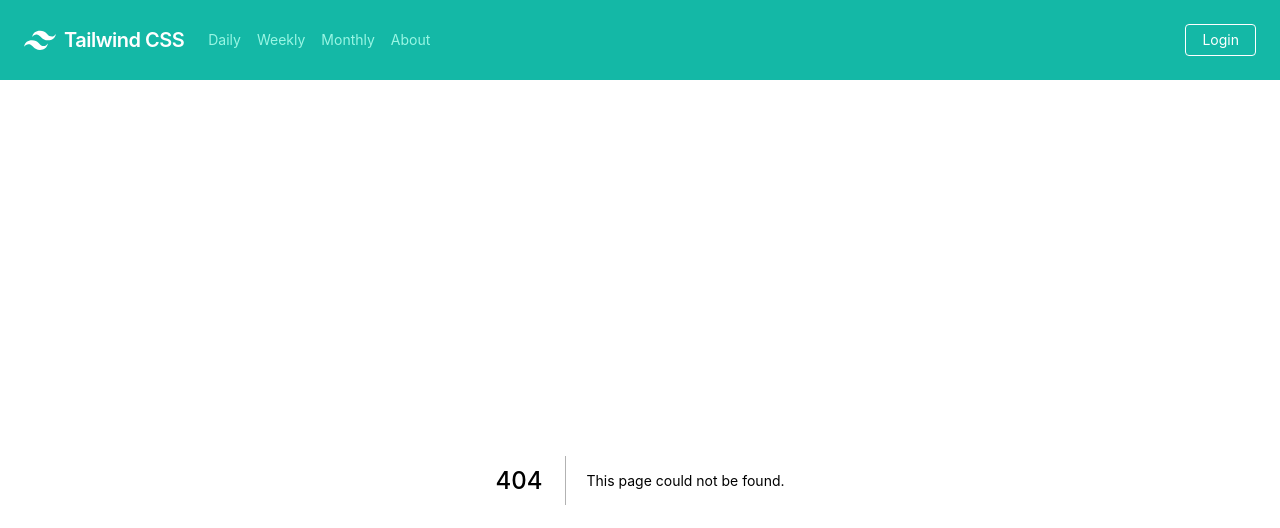
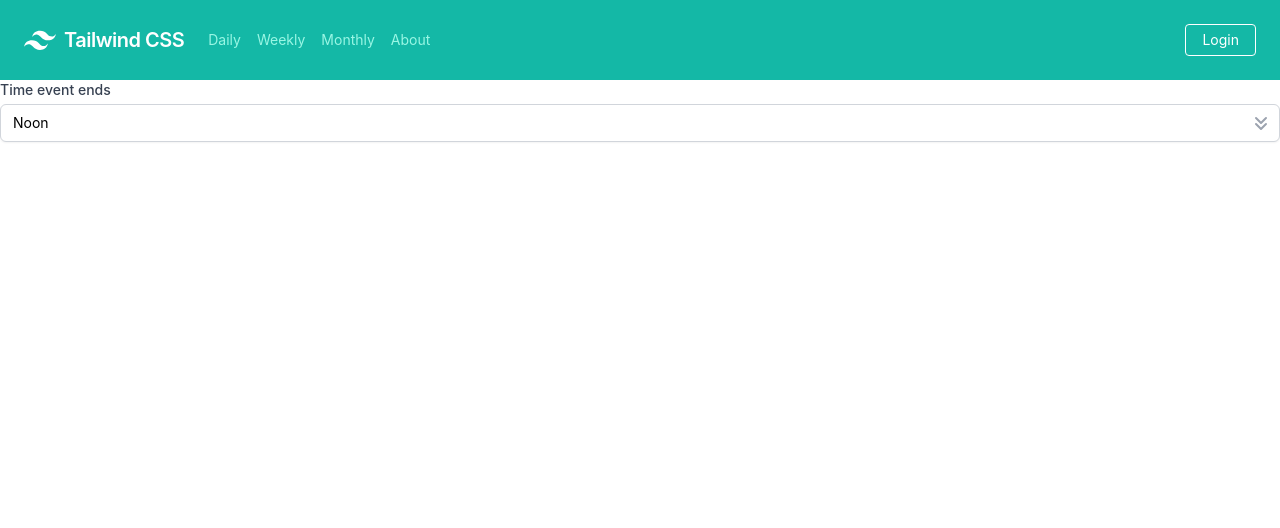
Before and after one commit to veidul/onSchedule, a Next.js app: page /components/timeDropDown in a window 1280 px wide. Before the commit this address had no page. Shown: the top 528 px of the page. Built offline with nearby package versions, Linux system fonts and the light colour scheme.

Commit message:
added slide over need to get data passed into slide over and saved to state after and submit working

```diff
--- a/package.json
+++ b/package.json
@@ -11,6 +11,7 @@
   "dependencies": {
     "@headlessui/react": "^1.6.6",
     "@heroicons/react": "^1.0.6",
+    "@tailwindcss/forms": "^0.5.2",
     "calendar": "^0.1.1",
     "date-fns": "^2.29.1",
     "heroicons": "^1.0.6",
--- /dev/null
+++ b/pages/components/addEvent.js
@@ -0,0 +1,94 @@
+import React from "react";
+import { Fragment, useState } from "react";
+import { Dialog, Transition } from "@headlessui/react";
+import { XIcon } from "@heroicons/react/outline";
+import TimeDropDown from "./timeDropDown";
+
+function TextBox() {
+  return (
+    <div>
+      <label
+        htmlFor="comment"
+        className="block text-sm font-medium text-gray-700"
+      >
+        Event details
+      </label>
+      <div className="mt-1">
+        <textarea
+          rows={4}
+          name="comment"
+          id="comment"
+          className="block w-full rounded-md border-gray-300 shadow-sm focus:border-indigo-500 focus:ring-indigo-500 sm:text-sm"
+          defaultValue={""}
+        />
+      </div>
+    </div>
+  );
+}
+
+export default function HeadlessSlideOver({ open, setOpen }) {
+  return (
+    <Transition.Root show={open} as={Fragment}>
+      <Dialog
+        as="div"
+        className="relative z-10"
+        onClose={() => {
+          setOpen(false);
+        }}
+      >
+        <div className="fixed inset-0" />
+
+        <div className="fixed inset-0 overflow-hidden">
+          <div className="absolute inset-0 overflow-hidden">
+            <div className="pointer-events-none fixed inset-y-0 right-0 flex max-w-full pl-10">
+              <Transition.Child
+                as={Fragment}
+                enter="transform transition ease-in-out duration-500 sm:duration-700"
+                enterFrom="translate-x-full"
+                enterTo="translate-x-0"
+                leave="transform transition ease-in-out duration-500 sm:duration-700"
+                leaveFrom="translate-x-0"
+                leaveTo="translate-x-full"
+              >
+                <Dialog.Panel className="pointer-events-auto w-screen max-w-md">
+                  <div className="flex h-full flex-col overflow-y-scroll bg-white py-6 shadow-xl">
+                    <div className="px-4 sm:px-6">
+                      <div className="flex items-start justify-between">
+                        <Dialog.Title className="text-lg font-medium text-gray-900">
+                          Add an Event
+                        </Dialog.Title>
+                        <div className="ml-3 flex h-7 items-center">
+                          <button
+                            type="button"
+                            className="rounded-md bg-white text-gray-400 hover:text-gray-500 focus:outline-none focus:ring-2 focus:ring-indigo-500 focus:ring-offset-2"
+                            onClick={() => setOpen(false)}
+                          >
+                            <span className="sr-only">Close panel</span>
+                            <XIcon className="h-6 w-6" aria-hidden="true" />
+                          </button>
+                        </div>
+                      </div>
+                    </div>
+                    <div className="relative mt-6 flex-1 px-4 sm:px-6">
+                      {/* Replace with your content */}
+                      <TimeDropDown start={true} />
+                      <TimeDropDown start={false} />
+                      <TextBox />
+                      {/* /End replace */}
+                    </div>
+                    <button
+                      type="button"
+                      className="ml-6 rounded-md border border-transparent bg-indigo-600 py-2 px-4 text-sm font-medium text-white shadow-sm hover:bg-indigo-700 focus:outline-none focus:ring-2 focus:ring-indigo-500 focus:ring-offset-2"
+                    >
+                      Submit
+                    </button>
+                  </div>
+                </Dialog.Panel>
+              </Transition.Child>
+            </div>
+          </div>
+        </div>
+      </Dialog>
+    </Transition.Root>
+  );
+}
--- a/pages/components/monthly.js
+++ b/pages/components/monthly.js
@@ -18,6 +18,7 @@ import {
   add,
   isSameDay,
 } from "date-fns";
+import HeadlessSlideOver from "./addEvent.js";
 
 const days = [
   { date: "2021-12-27" },
@@ -85,8 +86,8 @@ export default function Monthly() {
   let today = startOfToday();
   let [selectedDay, setSelectedDay] = useState(today);
   let [currentMonth, setCurrentMonth] = useState(format(today, "MMM-yyyy"));
+  let [open, setOpen] = useState(false);
   let firstDayCurrentMonth = parse(currentMonth, "MMM-yyyy", new Date());
-
   let newDays = eachDayOfInterval({
     start: startOfWeek(firstDayCurrentMonth),
     end: endOfWeek(endOfMonth(firstDayCurrentMonth)),
@@ -130,7 +131,15 @@ export default function Monthly() {
               <span className="sr-only">Next month</span>
               <ChevronRightIcon className="h-5 w-5" aria-hidden="true" />
             </button>
+            <button
+              type="button"
+              className="ml-6 rounded-md border border-transparent bg-indigo-600 py-2 px-4 text-sm font-medium text-white shadow-sm hover:bg-indigo-700 focus:outline-none focus:ring-2 focus:ring-indigo-500 focus:ring-offset-2"
+              onClick={() => setOpen(true)}
+            >
+              Add event
+            </button>
           </div>
+          <HeadlessSlideOver open={open} setOpen={setOpen} />
           <div className="mt-10 grid grid-cols-7 text-center text-xs leading-6 text-gray-500">
             <div>S</div>
             <div>M</div>
--- /dev/null
+++ b/pages/components/timeDropDown.js
@@ -0,0 +1,108 @@
+import { Fragment, useState } from "react";
+import { Listbox, Transition } from "@headlessui/react";
+import { CheckIcon, ChevronDoubleDownIcon } from "@heroicons/react/solid";
+
+const times = [
+  { id: 0, time: "Midnight" },
+  { id: 1, time: "1:00 AM" },
+  { id: 2, time: "2:00 AM" },
+  { id: 3, time: "3:00 AM" },
+  { id: 4, time: "4:00 AM" },
+  { id: 5, time: "5:00 AM" },
+  { id: 6, time: "6:00 AM" },
+  { id: 7, time: "7:00 AM" },
+  { id: 8, time: "8:00 AM" },
+  { id: 9, time: "9:00 AM" },
+  { id: 10, time: "10:00 AM" },
+  { id: 11, time: "11:00 AM" },
+  { id: 12, time: "Noon" },
+  { id: 13, time: "1:00 PM" },
+  { id: 14, time: "2:00 PM" },
+  { id: 15, time: "3:00 PM" },
+  { id: 16, time: "4:00 PM" },
+  { id: 17, time: "5:00 PM" },
+  { id: 18, time: "6:00 PM" },
+  { id: 19, time: "7:00 PM" },
+  { id: 20, time: "8:00 PM" },
+  { id: 21, time: "9:00 PM" },
+  { id: 22, time: "10:00 PM" },
+  { id: 23, time: "11:00 PM" },
+];
+
+function classNames(...classes) {
+  return classes.filter(Boolean).join(" ");
+}
+
+export default function timeDropDown({ start }) {
+  const [selected, setSelected] = useState(times[12]);
+
+  return (
+    <Listbox value={selected} onChange={setSelected}>
+      {({ open }) => (
+        <>
+          <Listbox.Label className="block text-sm font-medium text-gray-700">
+            Time event {start ? "starts" : "ends"}
+          </Listbox.Label>
+          <div className="relative mt-1">
+            <Listbox.Button className="relative w-full cursor-default rounded-md border border-gray-300 bg-white py-2 pl-3 pr-10 text-left shadow-sm focus:border-indigo-500 focus:outline-none focus:ring-1 focus:ring-indigo-500 sm:text-sm">
+              <span className="block truncate">{selected.time}</span>
+              <span className="pointer-events-none absolute inset-y-0 right-0 flex items-center pr-2">
+                <ChevronDoubleDownIcon
+                  className="h-5 w-5 text-gray-400"
+                  aria-hidden="true"
+                />
+              </span>
+            </Listbox.Button>
+
+            <Transition
+              show={open}
+              as={Fragment}
+              leave="transition ease-in duration-100"
+              leaveFrom="opacity-100"
+              leaveTo="opacity-0"
+            >
+              <Listbox.Options className="absolute z-10 mt-1 max-h-60 w-full overflow-auto rounded-md bg-white py-1 text-base shadow-lg ring-1 ring-black ring-opacity-5 focus:outline-none sm:text-sm">
+                {times.map((time) => (
+                  <Listbox.Option
+                    key={time.id}
+                    className={({ active }) =>
+                      classNames(
+                        active ? "text-white bg-indigo-600" : "text-gray-900",
+                        "relative cursor-default select-none py-2 pl-8 pr-4"
+                      )
+                    }
+                    value={time}
+                  >
+                    {({ selected, active }) => (
+                      <>
+                        <span
+                          className={classNames(
+                            selected ? "font-semibold" : "font-normal",
+                            "block truncate"
+                          )}
+                        >
+                          {time.time}
+                        </span>
+
+                        {selected ? (
+                          <span
+                            className={classNames(
+                              active ? "text-white" : "text-indigo-600",
+                              "absolute inset-y-0 left-0 flex items-center pl-1.5"
+                            )}
+                          >
+                            <CheckIcon className="h-5 w-5" aria-hidden="true" />
+                          </span>
+                        ) : null}
+                      </>
+                    )}
+                  </Listbox.Option>
+                ))}
+              </Listbox.Options>
+            </Transition>
+          </div>
+        </>
+      )}
+    </Listbox>
+  );
+}
--- a/tailwind.config.js
+++ b/tailwind.config.js
@@ -6,5 +6,5 @@ module.exports = {
   theme: {
     extend: {},
   },
-  plugins: [],
+  plugins: [require("@tailwindcss/forms")],
 };
```
Also changed, not shown: 1 other file (tests, documents, lock files or other folders).
